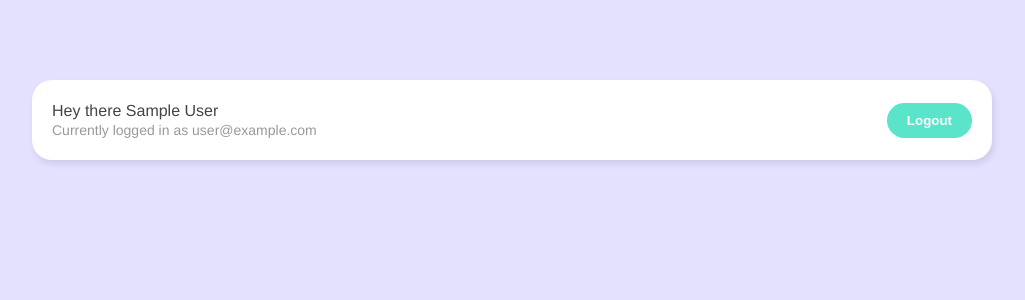
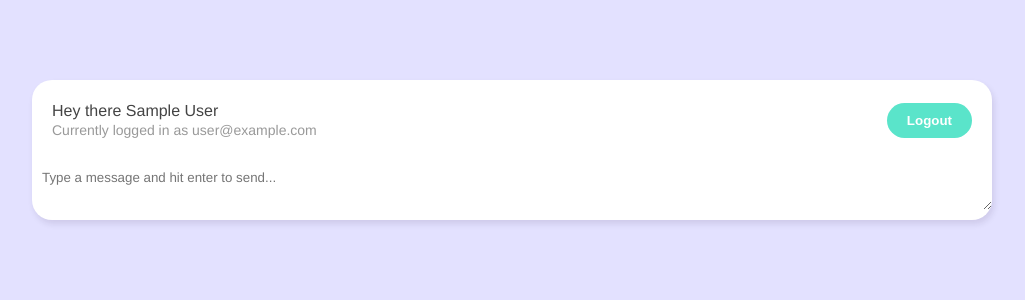
Before and after one commit to vamuigua/ReeChat, a Vue app: page /chatroom in a window 1280 px wide. Shown: the top 300 px of the page, without its empty margins (128-1153 px from the left). Built offline with nearby package versions, Linux system fonts and the light colour scheme; no server answers; sample sign-in values are in the browser's storage.

Commit message:
feat(Chat Form): added a new chat form

```diff
--- /dev/null
+++ b/src/components/NewChatForm.vue
@@ -0,0 +1,52 @@
+<template>
+  <textarea
+    placeholder="Type a message and hit enter to send..."
+    v-model="message"
+    @keypress.enter.prevent="handleSubmit"
+  >
+  </textarea>
+</template>
+
+<script>
+import { ref } from "@vue/reactivity";
+import getUser from "../composables/getUser";
+import { timestamp } from "../firebase/config";
+
+export default {
+  setup() {
+    const { user } = getUser();
+    const message = ref("");
+
+    const handleSubmit = async () => {
+      const chat = {
+        name: user.value.displayName,
+        message: message.value,
+        createdAt: timestamp(),
+      };
+
+      console.log(chat);
+      message.value = "";
+    };
+
+    return { message, handleSubmit };
+  },
+};
+</script>
+
+<style scoped>
+form {
+  margin: 10px;
+}
+
+textarea {
+  width: 100%;
+  max-width: 100%;
+  margin-bottom: 6px;
+  padding: 10px;
+  box-sizing: border-box;
+  border: 0;
+  border-radius: 20px;
+  font-family: inherit;
+  outline: none;
+}
+</style>
--- a/src/views/Chatroom.vue
+++ b/src/views/Chatroom.vue
@@ -1,6 +1,7 @@
 <template>
   <div class="container">
     <Navbar />
+	<NewChatForm />
   </div>
 </template>
 
@@ -9,8 +10,10 @@
 import { useRouter } from "vue-router";
 import Navbar from "../components/Navbar";
 import getUser from "../composables/getUser";
+import NewChatForm from "../components/NewChatForm";
+
 export default {
-  components: { Navbar },
+  components: { Navbar, NewChatForm },
   setup() {
     const { user } = getUser();
     const router = useRouter();
```
